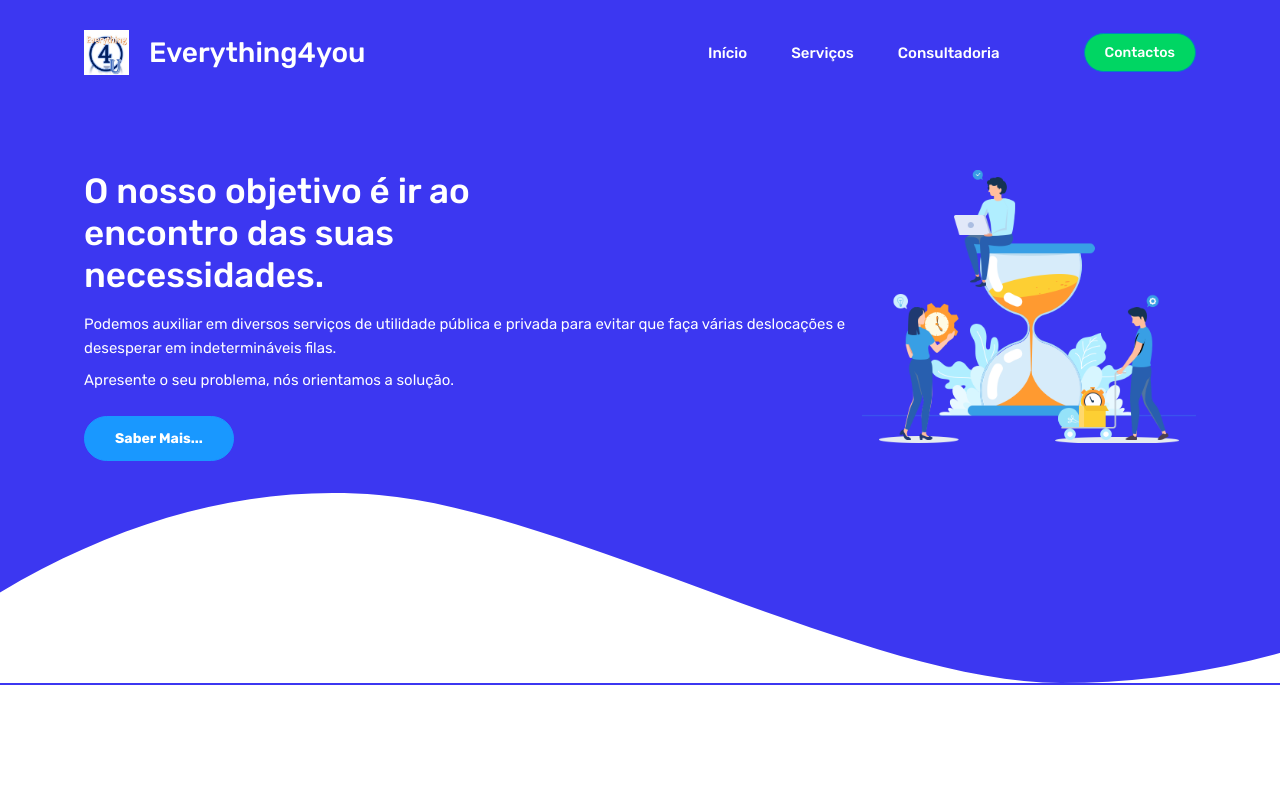
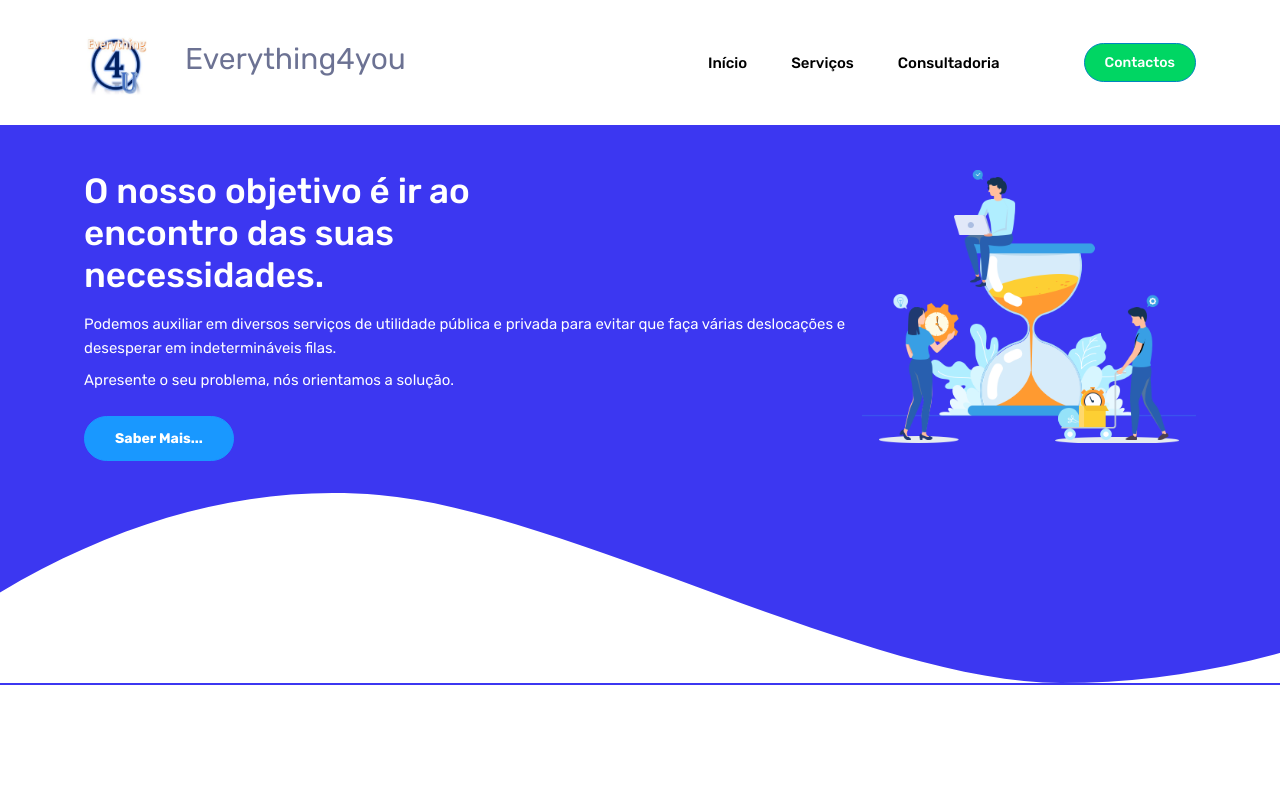
Before and after one commit to e4u-page/e4u-page.github.io, a website: page index.html in a window 1280 px wide. Shown: the top 800 px of the page. Drawn offline with Linux system fonts and the light colour scheme.

Commit message:
white navbar

```diff
--- a/index.html
+++ b/index.html
@@ -19,12 +19,12 @@
 	</head>
 	<body data-spy="scroll" data-target=".navbar" data-offset="50">
 		<div id="mobile-menu-overlay"></div>
-		<nav class="navbar navbar-expand-lg fixed-top">
+		<nav class="navbar  navbar-expand-lg fixed-top" style="background-color: white; color">
 
 			<div class="container">
-				<img style="float: left;" src="logo.JPG" width="45px" height="45px">
+				<img style="float: left;" src="logo.JPG" width="65px" height="65px">
 
-				<a style="margin-left: 20px;"  class="navbar-brand" href="#">Everything4you</a>
+				<h4 style="margin-left: 20px;" style="color: black; font-weight: bolder; font-size: large;"  class="nav-link" >Everything4you</h4>
 				<button class="navbar-toggler" type="button" data-toggle="collapse" data-target="#navbarTogglerDemo01" aria-controls="navbarTogglerDemo01" aria-expanded="false" aria-label="Toggle navigation">
 				<span class="navbar-toggler-icon"><i class="mdi mdi-menu"> </i></span>
 				</button>
@@ -33,22 +33,22 @@
 						<img src="images/logo-dark.svg" class="logo-mobile-menu" alt="logo">
 						<a href="javascript:;" class="close-menu"><i class="mdi mdi-close"></i></a>
 					</div>
-					<ul class="navbar-nav ml-auto align-items-center">
+					<ul class="navbar-nav ml-auto align-items-center" style="color: black;">
 						<li class="nav-item active">
-							<a class="nav-link" href="#home">Início <span class="sr-only">(current)</span></a>
+							<a class="nav-link" style="color: black;" href="#home">Início <span class="sr-only">(current)</span></a>
 						</li>
 						<li class="nav-item">
-							<a class="nav-link" href="#services">Serviços</a>
+							<a class="nav-link" style="color: black;" href="#services">Serviços</a>
 						</li>
 						<li class="nav-item">
-							<a class="nav-link" href="#about">Consultadoria</a>
+							<a class="nav-link"style="color: black;"  href="#about">Consultadoria</a>
 						</li>
 						<li class="nav-item">
-							<a class="nav-link" href="#projects"></a>
+							<a class="nav-link"style="color: black;"  href="#projects"></a>
 						</li>
 
 						<li class="nav-item">
-							<a class="nav-link btn btn-info" href="#contact">Contactos</a>
+							<a class="nav-link btn btn-info" style="color: white;" href="#contact">Contactos</a>
 						</li>
 					</ul>
 				</div>
```
